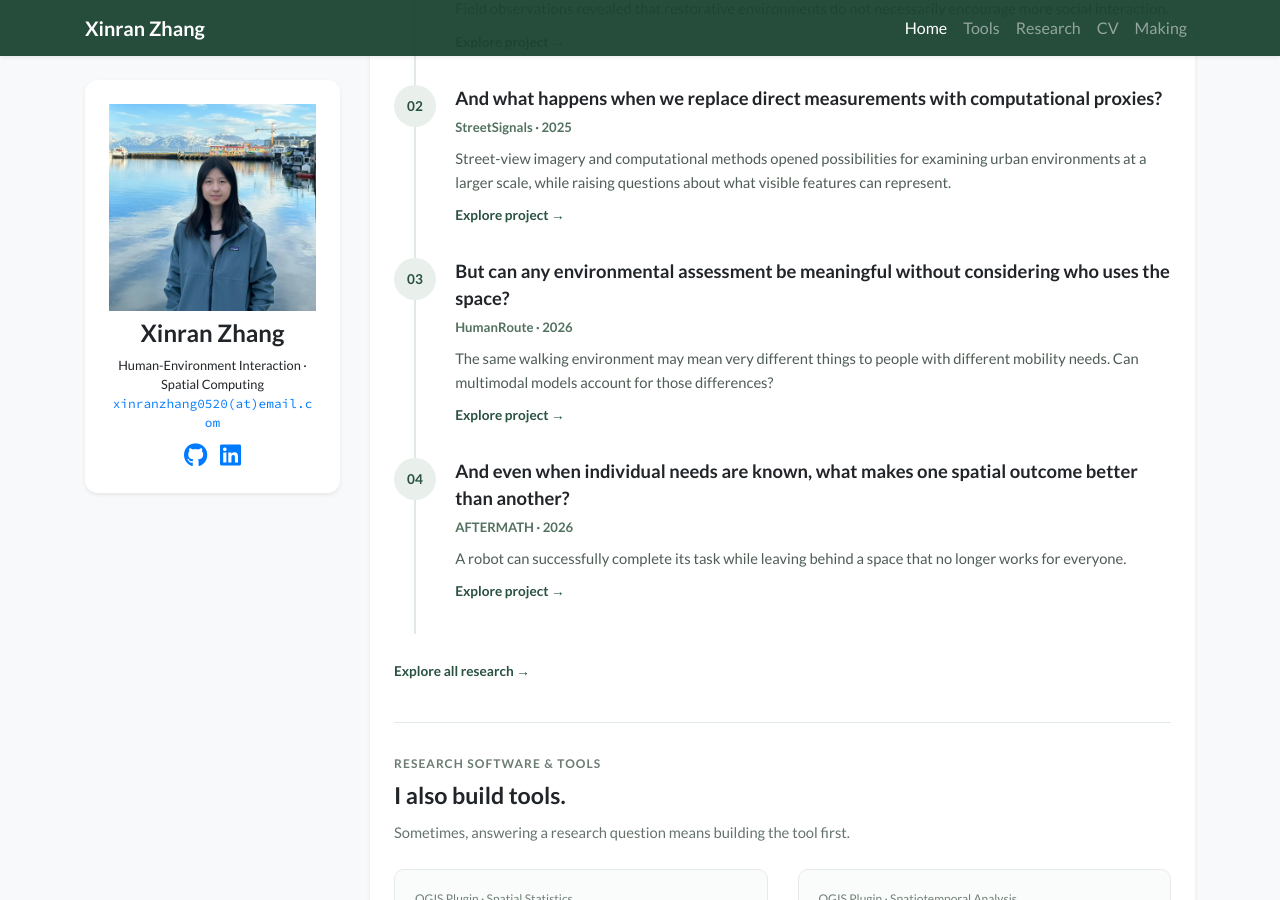
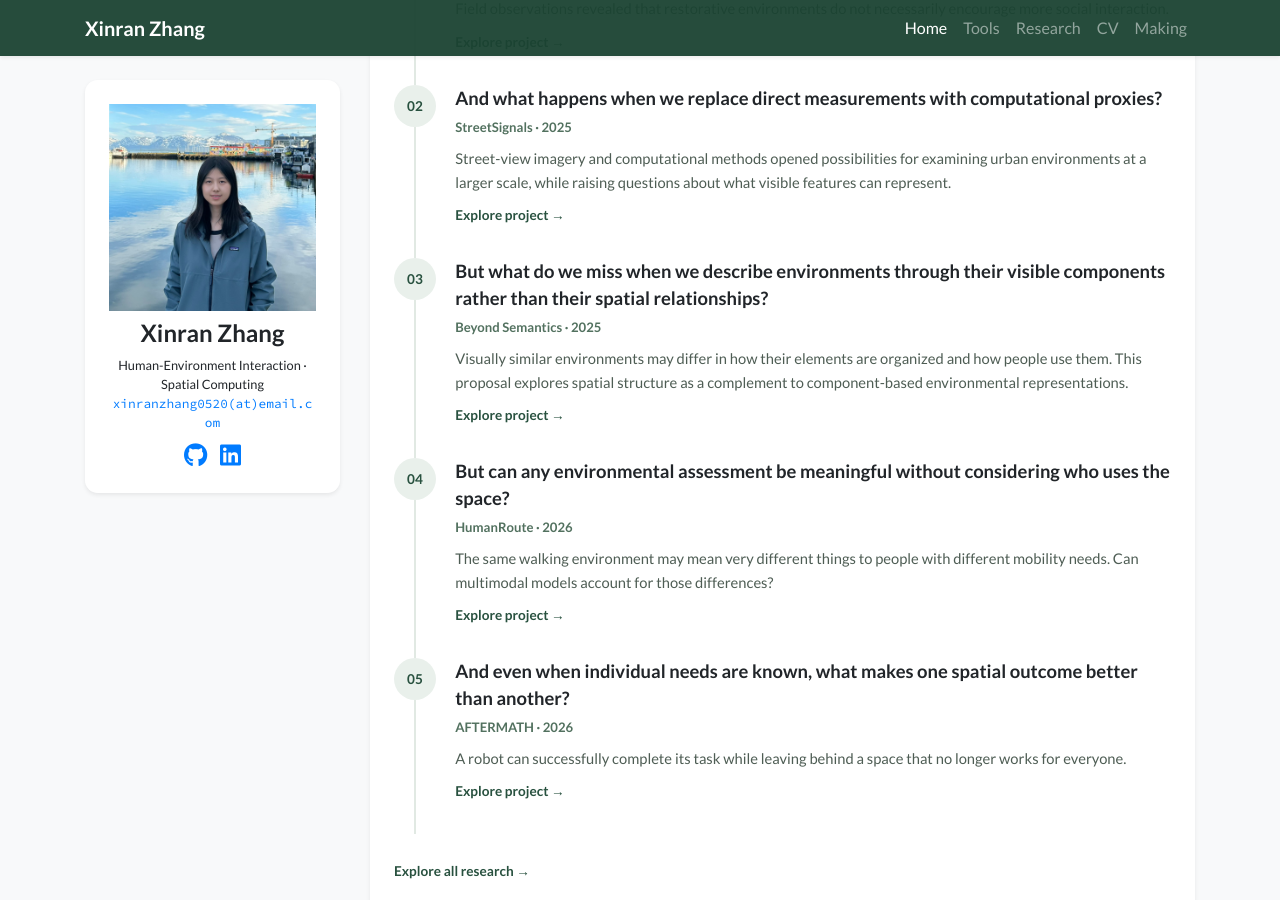
Before and after one commit to Rintozxr/rintozxr.github.io, a Jekyll site: the page built from index.html, in a window 1280 px wide and 900 px high, scrolled down 656 px. Built offline with Jekyll 4.4.1, drawn with Linux system fonts in a browser that asks for light colours; nearby versions of some CDN libraries; a style sheet for code colours, icons or effects is not loaded.

Commit message:
Update index.html

```diff
--- a/index.html
+++ b/index.html
@@ -349,10 +349,37 @@ navbar_title: Home
             </div>
           </div>
 
+          <!-- 03: BEYOND SEMANTICS -->
+
+          <div class="journey-step">
+            <div class="journey-marker">03</div>
+
+            <div class="journey-content">
+              <h3>But what do we miss when we describe environments through their visible components rather than their spatial relationships?</h3>
+
+              <div class="journey-project">
+                Beyond Semantics · 2025
+              </div>
+
+              <p>
+                Visually similar environments may differ in
+                how their elements are organized and how
+                people use them. This proposal explores
+                spatial structure as a complement to
+                component-based environmental representations.
+              </p>
+
+              <a class="journey-link"
+                 href="{{ '/research/beyondsemantics/' | relative_url }}">
+                Explore project &rarr;
+              </a>
+            </div>
+          </div>
+
           <!-- 03: HUMANROUTE -->
 
           <div class="journey-step">
-            <div class="journey-marker">03</div>
+            <div class="journey-marker">04</div>
 
             <div class="journey-content">
               <h3>But can any environmental assessment be meaningful without considering who uses the space?</h3>
@@ -378,7 +405,7 @@ navbar_title: Home
           <!-- 04: AFTERMATH -->
 
           <div class="journey-step">
-            <div class="journey-marker">04</div>
+            <div class="journey-marker">05</div>
 
             <div class="journey-content">
               <h3>And even when individual needs are known, what makes one spatial outcome better than another?</h3>
```
